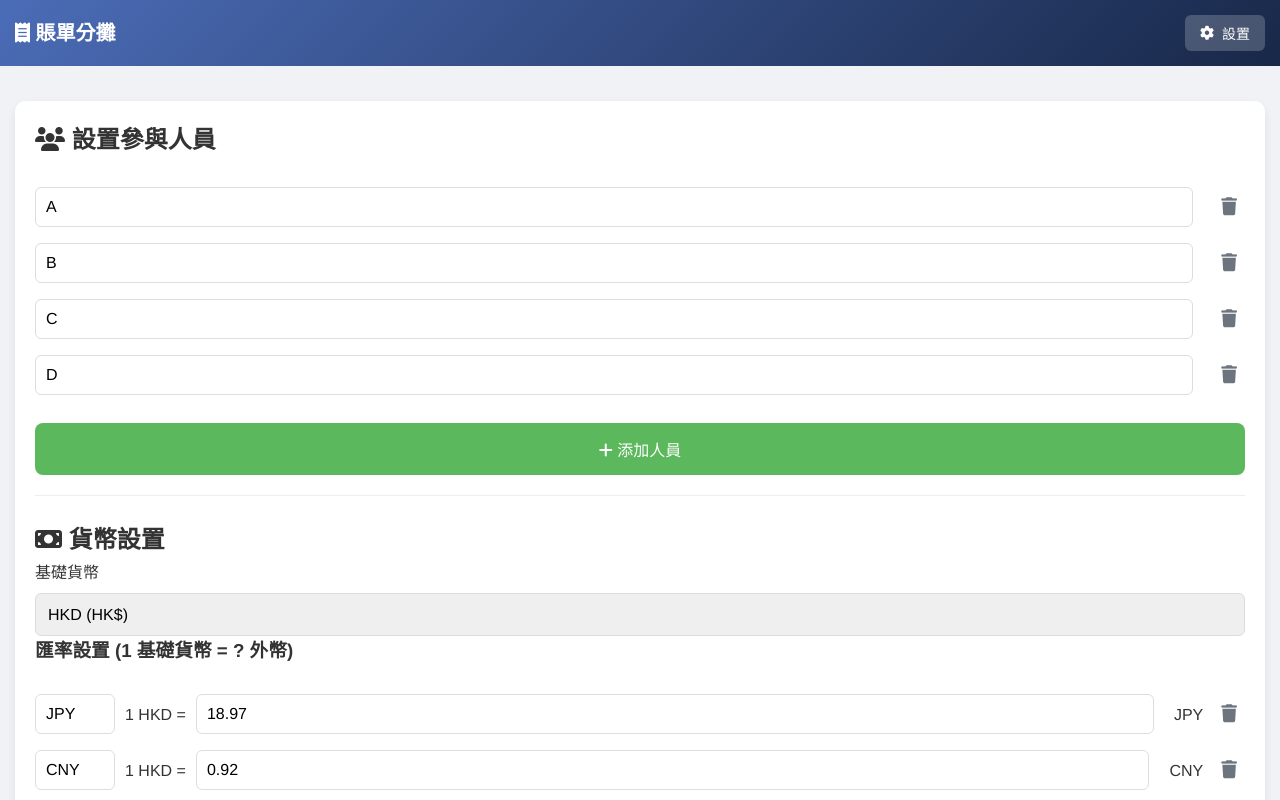
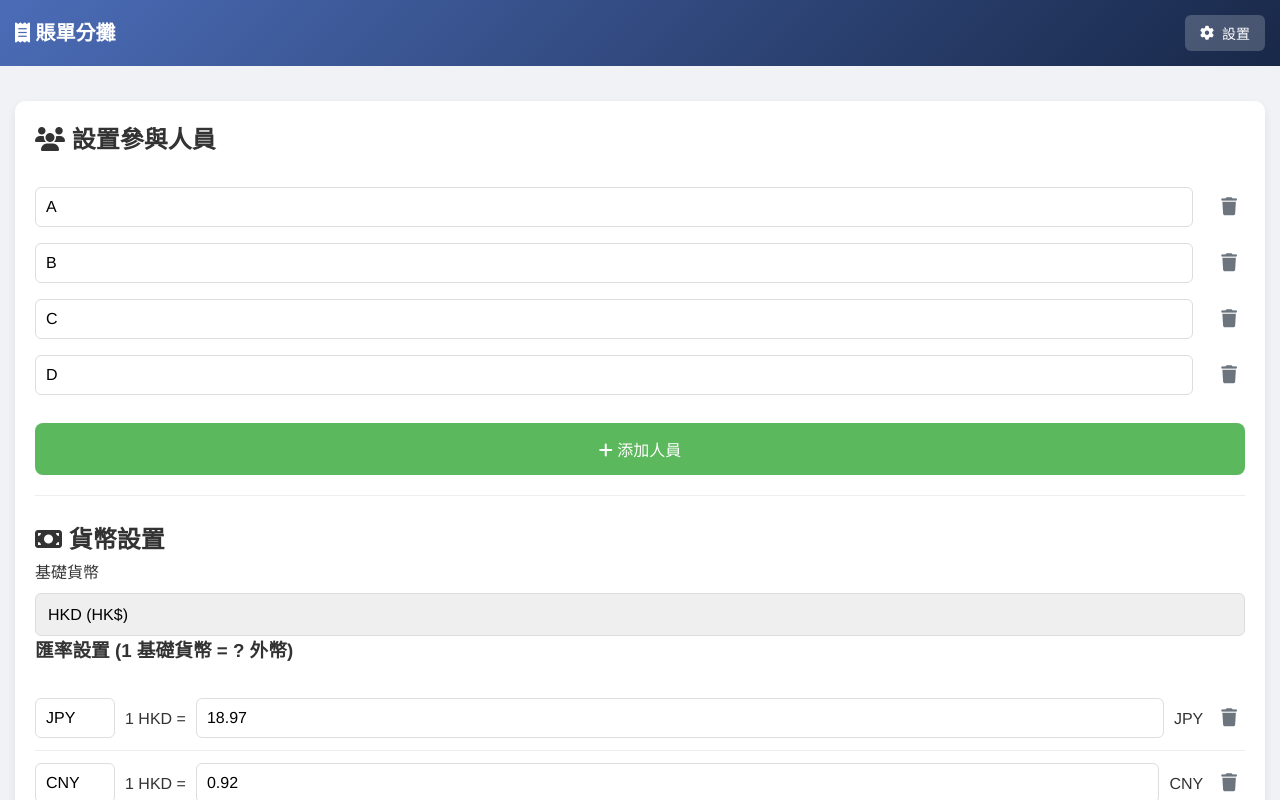
Before and after one commit to stevenwong325/Bill_Splitting_Web_Mobile, a plain HTML site: page index.html in a window 1280 px wide. Both pictures are taken after a click on the button "設置". Shown: the top 800 px of the page. Drawn offline with Linux system fonts and the light colour scheme.

Commit message:
modify layout in currency setting

```diff
--- a/index.html
+++ b/index.html
@@ -220,20 +220,40 @@
         }
         .settings-section:last-child { border-bottom: none; }
 
-        .participant-item, .currency-item {
+        .participant-item {
             display: flex;
             align-items: center;
             padding: 8px 0;
             gap: 10px;
         }
 
-        .participant-input, .currency-rate {
+        .participant-input {
             flex: 1;
             padding: 10px;
             border: 1px solid #ddd;
             border-radius: 6px;
             margin-right: 10px;
             font-size: 16px;
+        }
+
+        .currency-rate {
+            flex: 1;
+            padding: 10px;
+            border: 1px solid #ddd;
+            border-radius: 6px;
+            font-size: 16px;
+        }
+
+        .currency-item {
+            display: flex;
+            align-items: center;
+            padding: 12px 0;
+            border-bottom: 1px solid #eee;
+            gap: 10px;
+        }
+
+        .currency-item:last-child {
+            border-bottom: none;
         }
 
         .currency-code {
```
